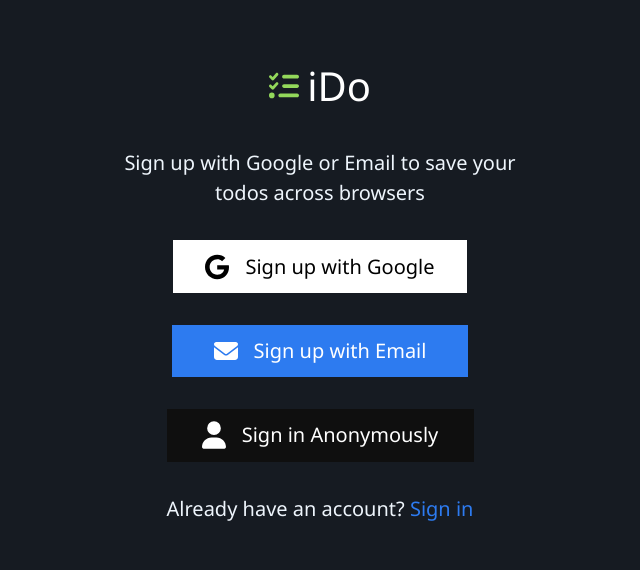
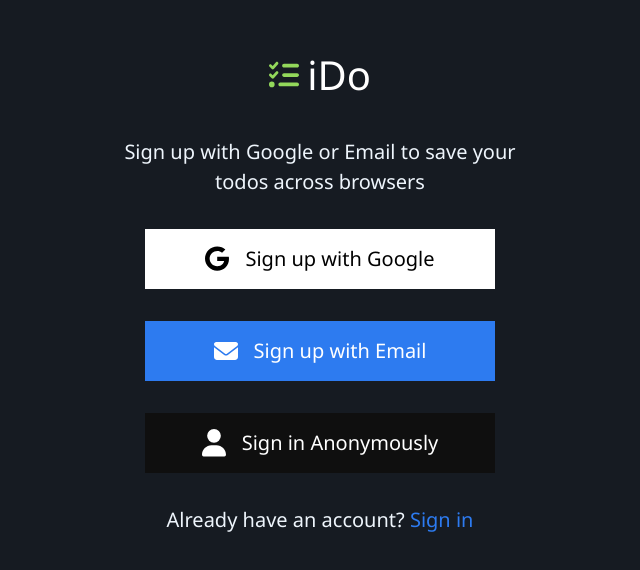
Before and after one commit to nerdy-guy/iDo, a React (Vite) app: page / in a window 1280 px wide. Shown: the part 110-680 px from the top of the page, without its empty margins (320-960 px from the left). Built offline with nearby package versions, Linux system fonts and the light colour scheme; no server answers.

Commit message:
colloect user metadata

```diff
--- a/src/pages/Home/Home.jsx
+++ b/src/pages/Home/Home.jsx
@@ -11,7 +11,6 @@
   const signUpWithGoogle = async () => {
     try {
       const result = await signInWithPopup(auth, provider);
-      setIsAuth(true);
 
       const userRef = doc(db, "users", auth.currentUser.uid);
 
@@ -22,8 +21,13 @@
         email: currentUser.email,
         photo: currentUser.photoURL,
         uid: currentUser.uid,
+        emailVerified: currentUser.emailVerified,
+        isAnonymous: currentUser.isAnonymous,
+        createdAt: currentUser.metadata.creationTime,
+        lastSignInAt: currentUser.metadata.lastSignInTime,
       });
 
+      setIsAuth(true);
       navigate("/todo");
     } catch (e) {
       console.error(e);
@@ -33,6 +37,19 @@
   const signUpAnonymously = async () => {
     try {
       const result = await signInAnonymously(auth);
+
+      const userRef = doc(db, "users", auth.currentUser.uid);
+
+      const { currentUser } = auth;
+
+      await setDoc(userRef, {
+        uid: currentUser.uid,
+        emailVerified: currentUser.emailVerified,
+        isAnonymous: currentUser.isAnonymous,
+        createdAt: currentUser.metadata.creationTime,
+        lastSignInAt: currentUser.metadata.lastSignInTime,
+      });
+
       setIsAuth(true);
       navigate("/todo");
     } catch (e) {
--- a/src/pages/Home/Home.module.css
+++ b/src/pages/Home/Home.module.css
@@ -15,7 +15,7 @@
 }
 
 .wrapper img {
-  width: 30px;
+  width: 1.875rem;
 }
 
 .logo {
@@ -37,40 +37,37 @@
   fill: currentColor;
 }
 
-.google {
+.google,
+.email,
+.anonymous {
   display: flex;
+  align-items: center;
+  justify-content: center;
   gap: 1rem;
   padding: 0.7rem 2rem;
+  width: 300px;
+  height: 60px;
+}
+
+.google:hover,
+.email:hover,
+.anonymous:hover {
+  opacity: 0.7;
+}
+
+.google {
   background-color: var(--text-color);
   color: hsl(0, 0%, 0%);
 }
 
-.google:hover {
-  opacity: 0.7;
-}
-
 .email {
-  display: flex;
-  gap: 1rem;
-  padding: 0.7rem 2.6rem;
   background-color: hsl(216, 87%, 56%);
   color: var(--text-color);
 }
 
-.email:hover {
-  opacity: 0.7;
-}
-
 .anonymous {
-  display: flex;
-  gap: 1rem;
-  padding: 0.7rem 2.2rem;
   background-color: hsl(0, 0%, 6%);
   color: var(--text-color);
-}
-
-.anonymous:hover {
-  opacity: 0.7;
 }
 
 .sign-in {
@@ -90,4 +87,10 @@
   .wrapper {
     max-width: 50%;
   }
+
+  .google,
+  .email,
+  .anonymous {
+    width: 21.875rem;
+  }
 }
--- a/src/pages/SignUpForm/SignUpForm.jsx
+++ b/src/pages/SignUpForm/SignUpForm.jsx
@@ -22,10 +22,17 @@
       await createUserWithEmailAndPassword(auth, email, password);
 
       const userRef = doc(db, "users", auth.currentUser.uid);
+
+      const { currentUser } = auth;
+
       await setDoc(userRef, {
         displayName,
         email,
-        password,
+        uid: currentUser.uid,
+        emailVerified: currentUser.emailVerified,
+        isAnonymous: currentUser.isAnonymous,
+        createdAt: currentUser.metadata.creationTime,
+        lastSignInAt: currentUser.metadata.lastSignInTime,
       });
 
       await sendEmailVerification(auth.currentUser);
```
